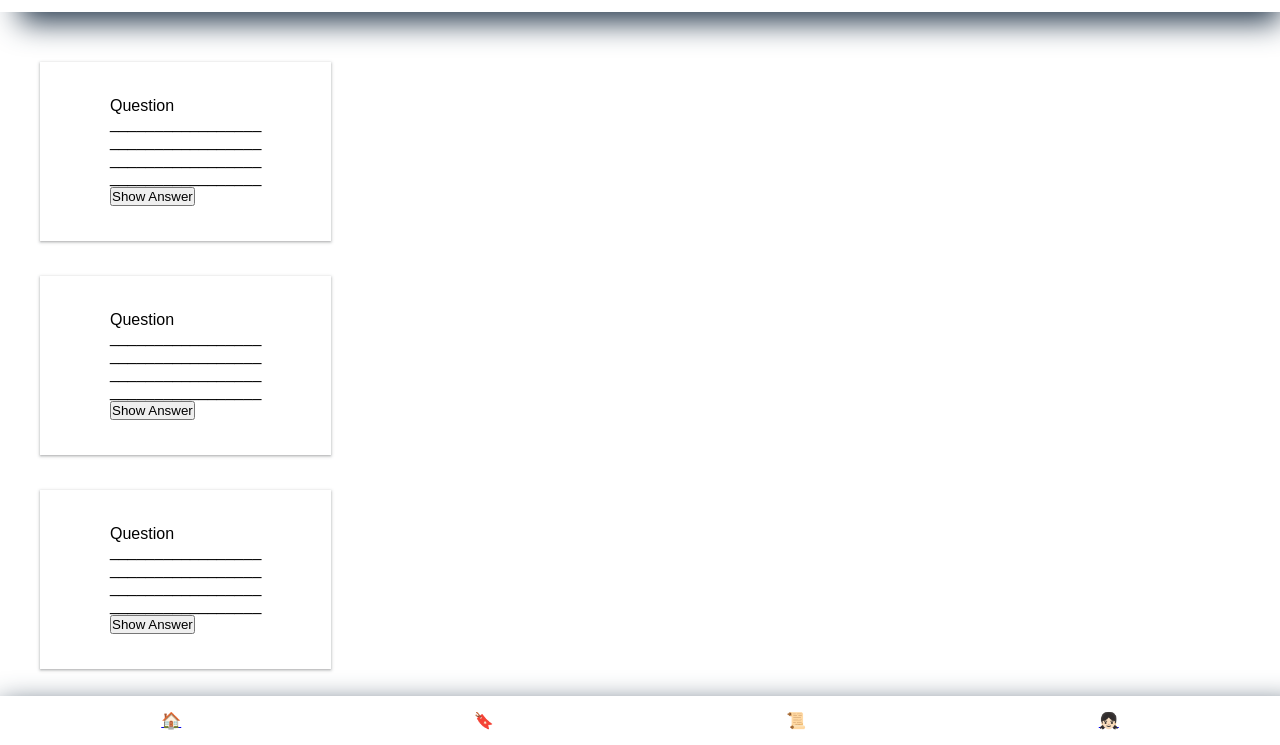
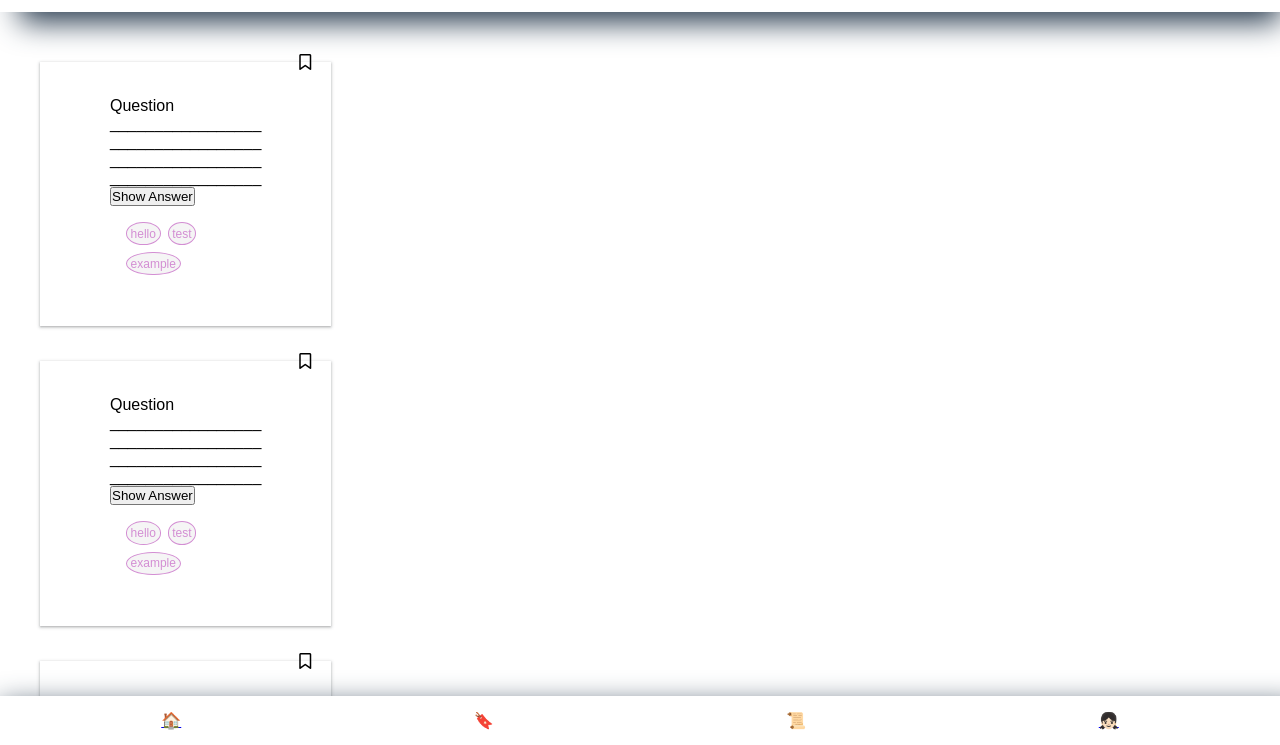
Before and after one commit to hellodebs/quiz-app-21-4, a plain HTML site: page index.html in a window 1280 px wide. Shown: the part 55-800 px from the top of the page. Drawn offline with Linux system fonts and the light colour scheme.

Commit message:
positioned bookmark on all question cards with position property, added tags under show-answer buttom

```diff
--- a/index.html
+++ b/index.html
@@ -5,39 +5,73 @@
     <meta name="viewport" content="width=device-width, initial-scale=1.0" />
     <title>Quiz App</title>
     <link rel="stylesheet" href="styles/index.css" />
+    <script
+      src="https://kit.fontawesome.com/c2b7795462.js"
+      crossorigin="anonymous"
+    ></script>
   </head>
   <body id="quiz-app">
     <header><h1>Quiz App</h1></header>
     <main class="main-content">
       <section class="quiz-cards">
         <div class="cards-content">
+          <i class="far fa-bookmark bookmark"></i>
           Question _________________ _________________ _________________
           _________________
 
           <button>Show Answer</button>
+          <ul class="subject-tags">
+            <li>hello</li>
+            <li>test</li>
+            <li>example</li>
+          </ul>
         </div>
         <div class="cards-content">
+          <i class="far fa-bookmark bookmark"></i>
           Question _________________ _________________ _________________
           _________________
 
           <button>Show Answer</button>
+          <ul class="subject-tags">
+            <li>hello</li>
+            <li>test</li>
+            <li>example</li>
+          </ul>
         </div>
         <div class="cards-content">
+          <i class="far fa-bookmark bookmark"></i>
           Question _________________ _________________ _________________
           _________________
           <button>Show Answer</button>
+          <ul class="subject-tags">
+            <li>hello</li>
+            <li>test</li>
+            <li>example</li>
+          </ul>
         </div>
         <div class="cards-content">
+          <i class="far fa-bookmark bookmark"></i>
           Question _________________ _________________ _________________
           _________________
 
           <button>Show Answer</button>
+          <ul class="subject-tags">
+            <li>hello</li>
+            <li>test</li>
+            <li>example</li>
+          </ul>
         </div>
         <div class="cards-content">
+          <i class="far fa-bookmark bookmark"></i>
           Question _________________ _________________ _________________
           _________________
 
           <button>Show Answer</button>
+          <ul class="subject-tags">
+            <li>hello</li>
+            <li>test</li>
+            <li>example</li>
+          </ul>
         </div>
       </section>
     </main>
--- a/styles/index.css
+++ b/styles/index.css
@@ -54,8 +54,32 @@ body {
     rgba(60, 64, 67, 0.15) 0px 1px 3px 1px;
   padding: 35px 70px 35px 70px;
   margin: 35px;
+  position: relative;
 }
 
 button {
   justify-content: center;
 }
+
+i.bookmark {
+  position: absolute;
+  right: 20px;
+  top: -8px;
+}
+
+.subject-tags {
+  list-style-type: none;
+  display: flex;
+  flex-wrap: wrap;
+  gap: 7px;
+  padding: 1em;
+}
+
+.subject-tags > li {
+  border: 1px solid rgb(211, 142, 211);
+  background-color: whitesmoke;
+  color: rgb(211, 142, 211);
+  padding: 0.3em;
+  border-radius: 50%;
+  font-size: 12px;
+}
```
